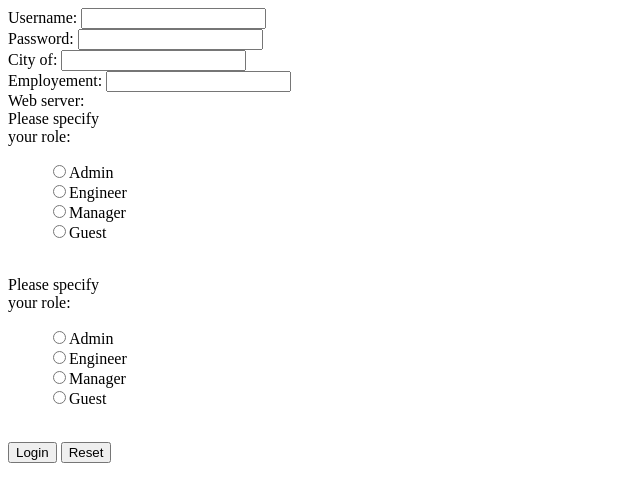
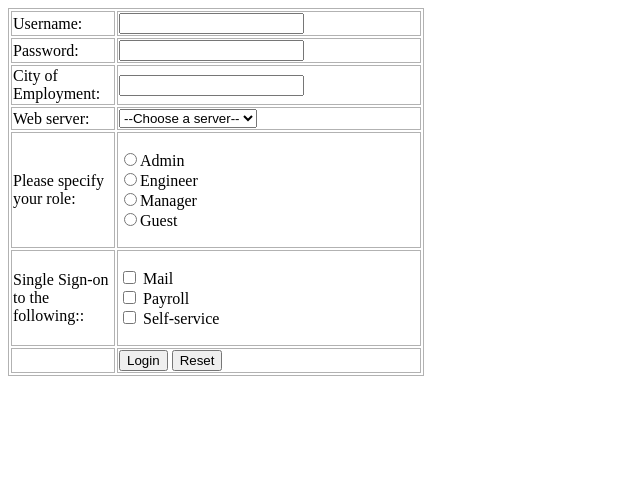
Before and after one commit to A19MariaGM/2022-DWCS-A19MariaGM, a PHP site: page /garcia_miras_maria_del_pilar_tarefa_3_10.php in a window 1280 px wide. Shown: the top 502 px of the page, without its empty margins (0-640 px from the left). Run offline with PHP 8.4, Linux system fonts and the light colour scheme.

Commit message:
commit de tarefas luns_26_09_22

```diff
--- a/garcia_miras_maria_del_pilar_tarefa_3_10.php
+++ b/garcia_miras_maria_del_pilar_tarefa_3_10.php
@@ -5,36 +5,93 @@
     <meta charset="UTF-8">
     <meta http-equiv="X-UA-Compatible" content="IE=edge">
     <meta name="viewport" content="width=device-width, initial-scale=1.0">
-    <title>Document</title>
+    <title>Tarefa 3_10</title>
+    <style>
+        table {
+            border: #b2b2b2 1px solid;
+        }
+
+        td,
+        tr {
+            border: #b2b2b2 1px solid;
+        }
+
+        .col1 {
+            width: 100px;
+        }
+
+        .col2 {
+            width: 300px;
+        }
+    </style>
 </head>
 
 <body>
+
     <form action="<?php echo htmlspecialchars($_SERVER["PHP_SELF"]); ?>" method="post">
-        Username: <input type="text" name="username"><br>
-        Password: <input type="text" name="password"><br>
-        City of: <input type="text" name="city"><br>
-        Employement: <input type="text" name="city"><br>
-        Web server:
+        <table>
+            <tr>
+                <td class="col1"><label for="username">Username:</label></td>
+                <td class="col2"> <input type="text" id="username" name="username"></td>
+            </tr>
+            <tr>
+                <td class="col1"><label for="password">Password:</label></td>
+                <td class="col2"><input type="text" id="password" name="password"></td>
+            </tr>
+            <tr>
+                <td class="col1"><label for="cityEmployment">City of Employment:</label></td>
+                <td class="col2"><input type="text" id="cityEmployement" name="cityEmployement"></td>
+            </tr>
+            <tr>
+                <td class="col1"><label for="servers">Web server:</label></td>
+                <td class="col2">
+                    <select id="servers" name="servers">
+                        <option value="" selected="selected">--Choose a server--</option>
+                        <option value="apache">Apache</option>
+                        <option value="nginx">Nginx</option>
+                        <option value="litespeed">LiteSpeed</option>
+                        <option value="microsoft iis">Microsoft IIS</option>
+                    </select>
+                </td>
+            </tr>
+            <tr>
+                <td class="col1">Please specify your role:</td>
+                <td class="col2">
+                    <ul style="list-style-type: none; padding:0px;">
+                        <li><input type="radio" name="admin" value="admin">Admin</li>
+                        <li><input type="radio" name="engineer" value="engineer">Engineer</li>
+                        <li><input type="radio" name="manager" value="manager">Manager</li>
+                        <li><input type="radio" name="guest" value="guest">Guest</li>
+                    </ul>
+                </td>
+            </tr>
+            <tr>
+                <td class="col1">Single Sign-on <br> to the following::</td>
+                <td class="col2">
+                    <ol style="list-style-type: none; padding:0px;">
+                        <li><input type="checkbox" id="sign1" name="sign1" value="Mail">
+                            <label for="sign1">Mail</label><br>
+                        </li>
+                        <li><input type="checkbox" id="sign2" name="sign2" value="Payroll">
+                            <label for="sign2">Payroll</label><br>
+                        </li>
+                        <li><input type="checkbox" id="sign3" name="sign3" value="Self-service">
+                            <label for="sign3">Self-service</label><br>
+                        </li>
+                    </ol>
+                </td>
+            </tr>
+            <tr style="text-align:center" colspan="2">
+                <td>
 
-        <br>
-        Please specify <br> your role:
-        <ul style="list-style-type: none">
-            <li><input type="radio" name="admin" value="Admin">Admin</li>
-            <li><input type="radio" name="engineer" value="Engineer">Engineer</li>
-            <li><input type="radio" name="manager" value="Manager">Manager</li>
-            <li><input type="radio" name="guest" value="Guest">Guest</li>
-        </ul>
-        <br>
-        Please specify <br> your role:
-        <ul style="list-style-type: none">
-            <li><input type="radio" name="admin" value="Admin">Admin</li>
-            <li><input type="radio" name="engineer" value="Engineer">Engineer</li>
-            <li><input type="radio" name="manager" value="Manager">Manager</li>
-            <li><input type="radio" name="guest" value="Guest">Guest</li>
-        </ul>
-        <br>
-        <input type="submit" value="Login">
-        <input type="submit" value="Reset">
+                </td>
+                <td style="text-align:left">
+                    <input type="submit" value="Login">
+                    <input type="submit" value="Reset">
+                </td>
+            </tr>
+
+        </table>
     </form>
 
 </body>
```
Also changed, not shown: garcia_miras_maria_del_pilar_tarefa_3_9_b.php (+36 -32 lines), README.md (deleted).
